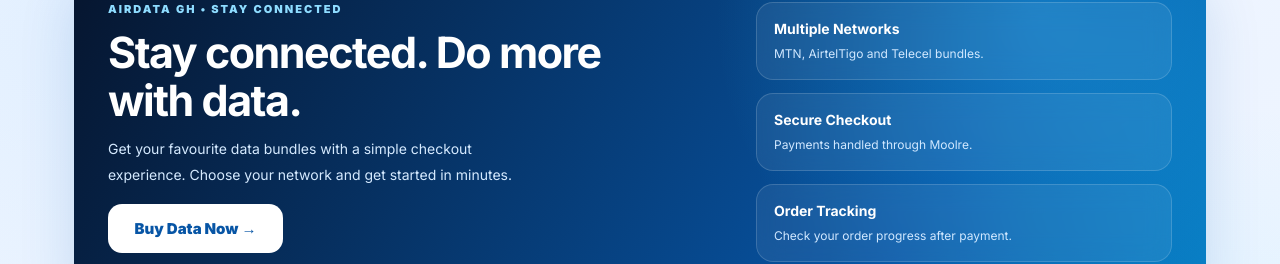
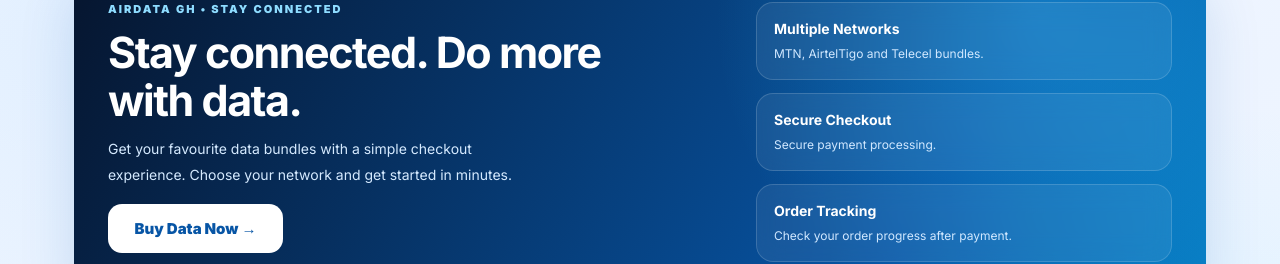
Before and after one commit to airboi19076/airdata-gh, a React (Vite) app: page / in a window 1280 px wide. Shown: the part 265-529 px from the top of the page. Built offline with nearby package versions, Linux system fonts and the light colour scheme; what @neon/auth would draw is missing.

Commit message:
Update App.jsx

```diff
--- a/src/App.jsx
+++ b/src/App.jsx
@@ -1078,7 +1078,7 @@ export default function App() {
                   </div>
                   <div className="dash-highlight">
                     <strong>Secure Checkout</strong>
-                    <span>Payments handled through Moolre.</span>
+                    <span>Secure payment processing.</span>
                   </div>
                   <div className="dash-highlight">
                     <strong>Order Tracking</strong>
```
